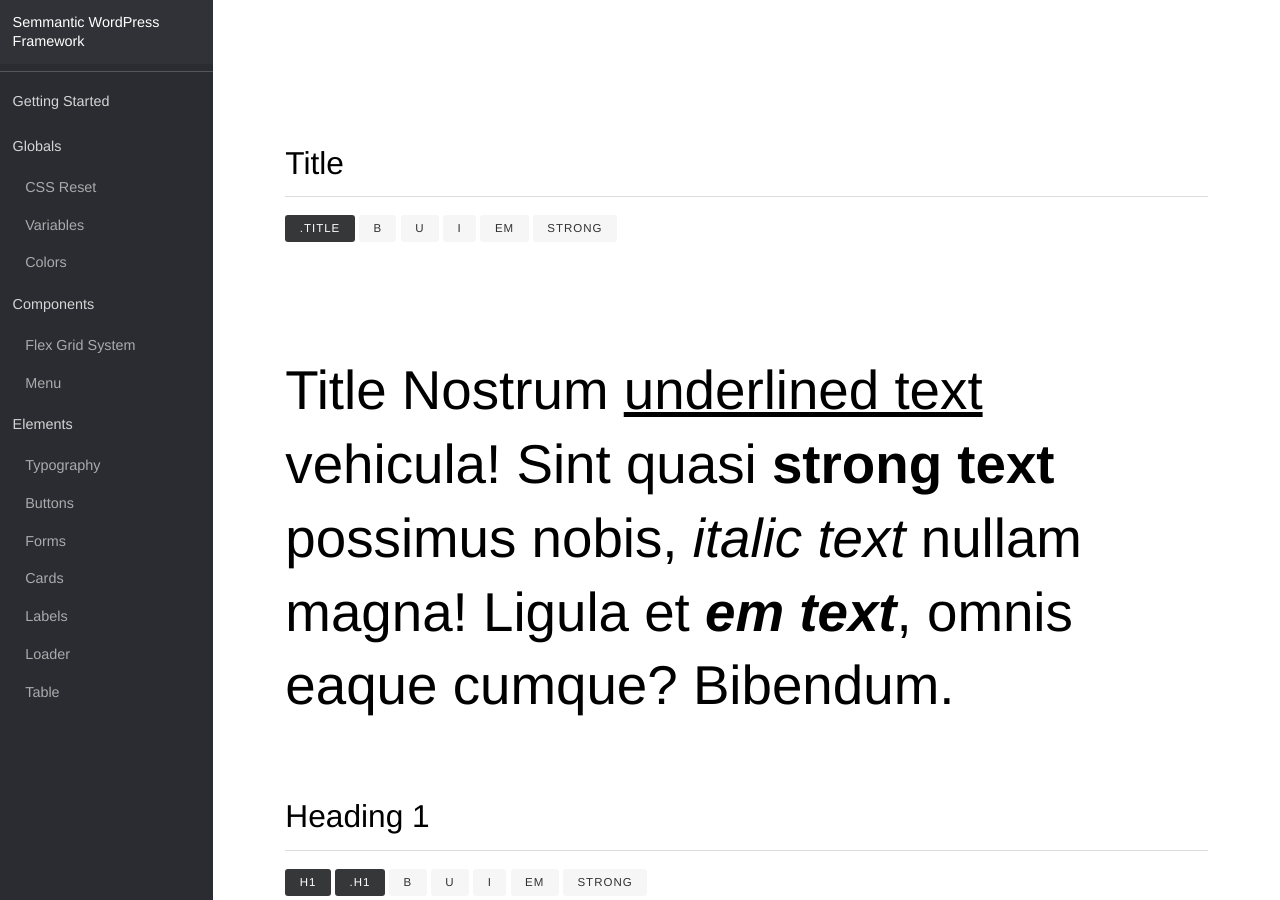
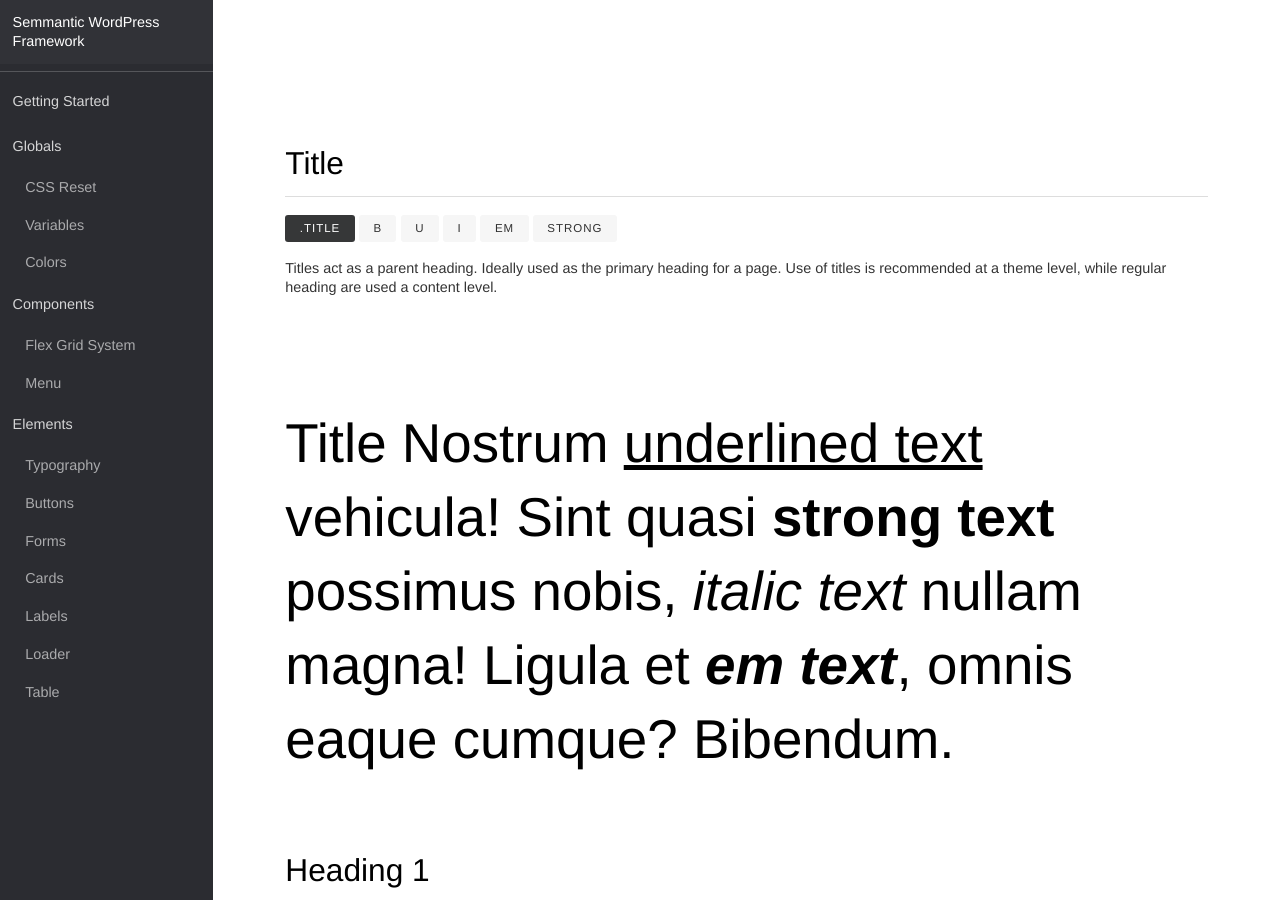
Before and after one commit to CoreyCrowden/semantic-wordpress-framework, a Jekyll site: the page built from docs/elements/typography/index.html, in a window 1280 px wide and 900 px high, scrolled down 390 px. Built offline with Jekyll 4.4.1, drawn with Linux system fonts in a browser that asks for light colours; nearby versions of some CDN libraries.

Commit message:
added .title description to docs

```diff
--- a/docs/elements/typography/index.html
+++ b/docs/elements/typography/index.html
@@ -9,6 +9,7 @@ category: Elements
 <article>
   <h3>Title</h3>
   <span class="label strong">.title</span><span class="label">b</span><span class="label">u</span><span class="label">i</span><span class="label">em</span><span class="label">strong</span>
+  <p>Titles act as a parent heading. Ideally used as the primary heading for a page. Use of titles is recommended at a theme level, while regular heading are used a content level.</p>
   <!--Example-->
   <h1 class="title">
     Title Nostrum <u>underlined text</u> vehicula! Sint quasi <strong>strong text</strong> possimus nobis, <i>italic text</i> nullam magna! Ligula et <em>em text</em>, omnis eaque cumque? Bibendum.
```
